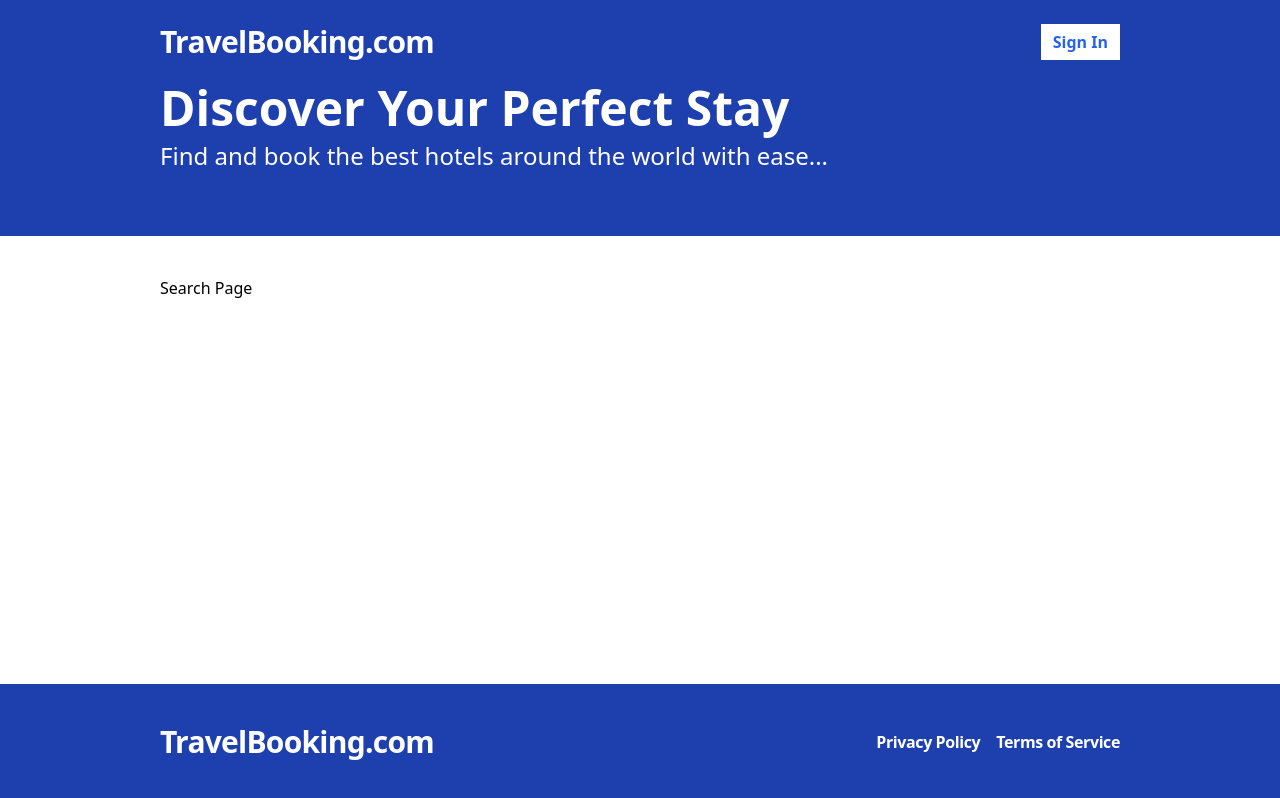
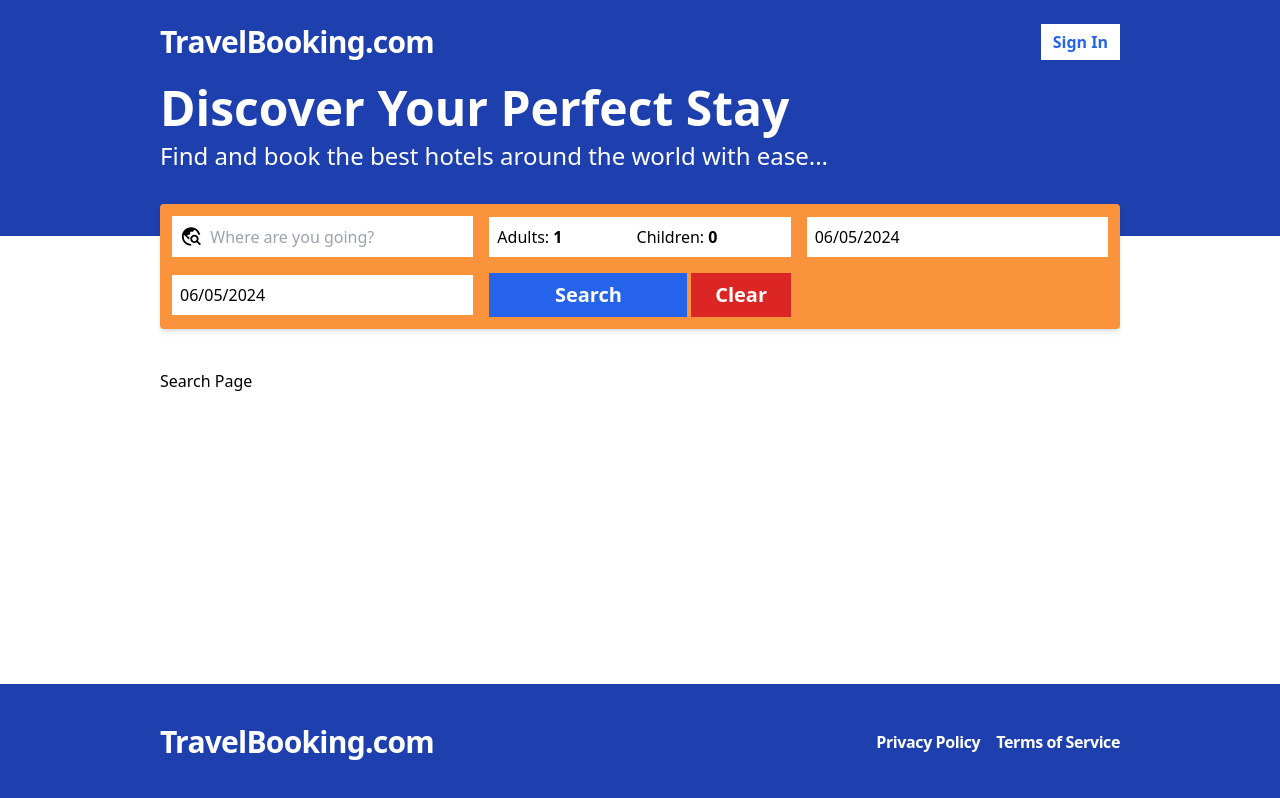
Before and after one commit to gpslakshan/TravelBooking, a React (Vite) app in the folder frontend/: page /search in a window 1280 px wide. Built offline with nearby package versions, Linux system fonts and the light colour scheme; no server answers.

Commit message:
Search bar

```diff
--- a/frontend/package.json
+++ b/frontend/package.json
@@ -12,6 +12,7 @@
   "dependencies": {
     "@tanstack/react-query": "^5.40.0",
     "react": "^18.2.0",
+    "react-datepicker": "^6.9.0",
     "react-dom": "^18.2.0",
     "react-hook-form": "^7.51.5",
     "react-icons": "^5.2.1",
@@ -19,6 +20,7 @@
   },
   "devDependencies": {
     "@types/react": "^18.2.66",
+    "@types/react-datepicker": "^6.2.0",
     "@types/react-dom": "^18.2.22",
     "@typescript-eslint/eslint-plugin": "^7.2.0",
     "@typescript-eslint/parser": "^7.2.0",
--- a/frontend/src/App.tsx
+++ b/frontend/src/App.tsx
@@ -11,6 +11,7 @@
 import { useAppContext } from "./contexts/AppContext";
 import MyHotels from "./pages/MyHotels";
 import EditHotel from "./pages/EditHotel";
+import Search from "./pages/Search";
 
 function App() {
   const { isLoggedIn } = useAppContext();
@@ -30,7 +31,7 @@
           path="/search"
           element={
             <Layout>
-              <p>Search Page</p>
+              <Search />
             </Layout>
           }
         />
--- /dev/null
+++ b/frontend/src/components/SearchBar.tsx
@@ -0,0 +1,120 @@
+import { FormEvent, useState } from "react";
+import { useSearchContext } from "../contexts/SearchContext";
+import { MdTravelExplore } from "react-icons/md";
+import DatePicker from "react-datepicker";
+import "react-datepicker/dist/react-datepicker.css";
+import { useNavigate } from "react-router-dom";
+
+const SearchBar = () => {
+  const search = useSearchContext();
+  const navigate = useNavigate();
+
+  // NOTE - This might looks like we're duplicating the state a bit in this component and in the search context, the reason we're doing this is because we can't use set state functions in the search context as the user is typing because it will re-render the entire application. It will degrade the performance of our app.  Whenver the user submitting the form only we're updating the global state inside the search context.
+  const [destination, setDestination] = useState<string>(search.destination);
+  const [checkIn, setCheckIn] = useState(search.checkIn);
+  const [checkOut, setCheckOut] = useState(search.checkOut);
+  const [adultCount, setAdultCount] = useState(search.adultCount);
+  const [childCount, setChildCount] = useState(search.childCount);
+
+  const handleSubmit = (event: FormEvent) => {
+    event.preventDefault(); // This stops the form from making a POST request automatically
+    search.saveSearchValues(
+      destination,
+      checkIn,
+      checkOut,
+      adultCount,
+      childCount
+    );
+    navigate("/search");
+  };
+
+  const minDate = new Date();
+  const maxDate = new Date();
+  maxDate.setFullYear(maxDate.getFullYear() + 1); // 1 year from now
+
+  // NOTE: -> Since this form has no validations we are not using React Hook Form. This way we are not over complicating the form handling task.
+
+  return (
+    <form
+      onSubmit={handleSubmit}
+      className="-mt-8 p-3 bg-orange-400 rounded shadow-md grid grid-cols-2 lg:grid-cols-3 2xl:grid-cols-5 items-center gap-4"
+    >
+      <div className="flex flex-row items-center flex-1 bg-white p-2">
+        <MdTravelExplore size={25} className="mr-2" />
+        <input
+          type="text"
+          placeholder="Where are you going?"
+          className="text-md w-full focus:outline-none"
+          value={destination}
+          onChange={(event) => setDestination(event.target.value)}
+        />
+      </div>
+
+      <div className="flex bg-white px-2 py-1 gap-2">
+        <label className="items-center flex">
+          Adults:
+          <input
+            className="w-full p-1 focus:outline-none font-bold"
+            type="number"
+            min={1}
+            max={20}
+            value={adultCount}
+            onChange={(event) => setAdultCount(parseInt(event.target.value))}
+          />
+        </label>
+        <label className="items-center flex">
+          Children:
+          <input
+            className="w-full p-1 focus:outline-none font-bold"
+            type="number"
+            min={0}
+            max={20}
+            value={childCount}
+            onChange={(event) => setChildCount(parseInt(event.target.value))}
+          />
+        </label>
+      </div>
+
+      <div>
+        <DatePicker
+          selected={checkIn}
+          onChange={(date) => setCheckIn(date as Date)}
+          selectsStart
+          startDate={checkIn}
+          endDate={checkOut}
+          minDate={minDate}
+          maxDate={maxDate}
+          placeholderText="Check-in Date"
+          className="min-w-full bg-white p-2 focus:outline-none"
+          wrapperClassName="min-w-full"
+        />
+      </div>
+
+      <div>
+        <DatePicker
+          selected={checkOut}
+          onChange={(date) => setCheckOut(date as Date)}
+          selectsStart
+          startDate={checkIn}
+          endDate={checkOut}
+          minDate={minDate}
+          maxDate={maxDate}
+          placeholderText="Check-in Date"
+          className="min-w-full bg-white p-2 focus:outline-none"
+          wrapperClassName="min-w-full"
+        />
+      </div>
+
+      <div className="flex gap-1">
+        <button className="w-2/3 bg-blue-600 text-white h-full p-2 font-bold text-xl hover:bg-blue-500">
+          Search
+        </button>
+        <button className="w-1/3 bg-red-600 text-white h-full p-2 font-bold text-xl hover:bg-red-500">
+          Clear
+        </button>
+      </div>
+    </form>
+  );
+};
+
+export default SearchBar;
--- a/frontend/src/layouts/Layout.tsx
+++ b/frontend/src/layouts/Layout.tsx
@@ -1,6 +1,7 @@
 import Footer from "../components/Footer";
 import Header from "../components/Header";
 import Hero from "../components/Hero";
+import SearchBar from "../components/SearchBar";
 
 interface Props {
   children: React.ReactNode;
@@ -11,6 +12,9 @@
     <div className="flex flex-col min-h-screen">
       <Header />
       <Hero />
+      <div className="container mx-auto">
+        <SearchBar />
+      </div>
       <div className="container mx-auto py-10 flex-1">{children}</div>
       <Footer />
     </div>
--- /dev/null
+++ b/frontend/src/pages/Search.tsx
@@ -0,0 +1,10 @@
+import { useSearchContext } from "../contexts/SearchContext";
+
+const Search = () => {
+  const search = useSearchContext();
+  console.log(search);
+
+  return <div>Search Page</div>;
+};
+
+export default Search;
```
Also changed, not shown: 1 other file (tests, documents, lock files or other folders).
